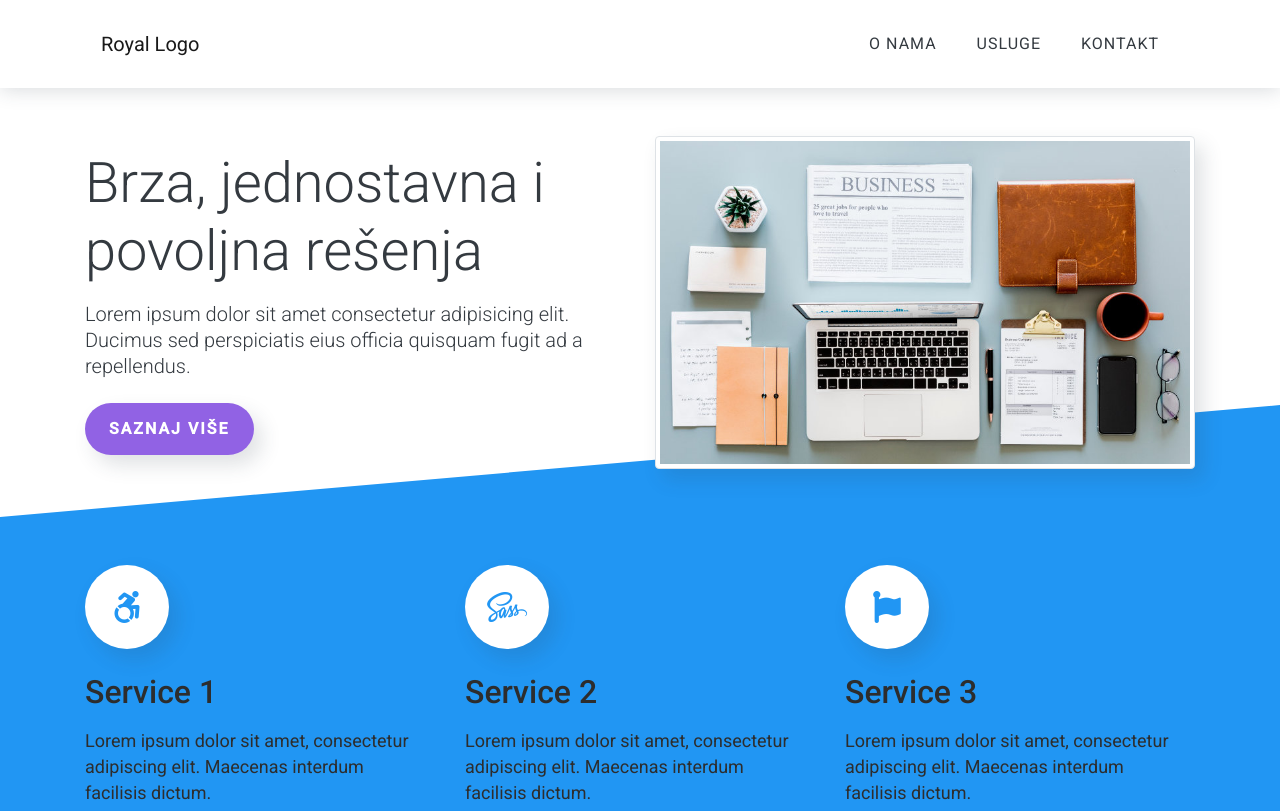
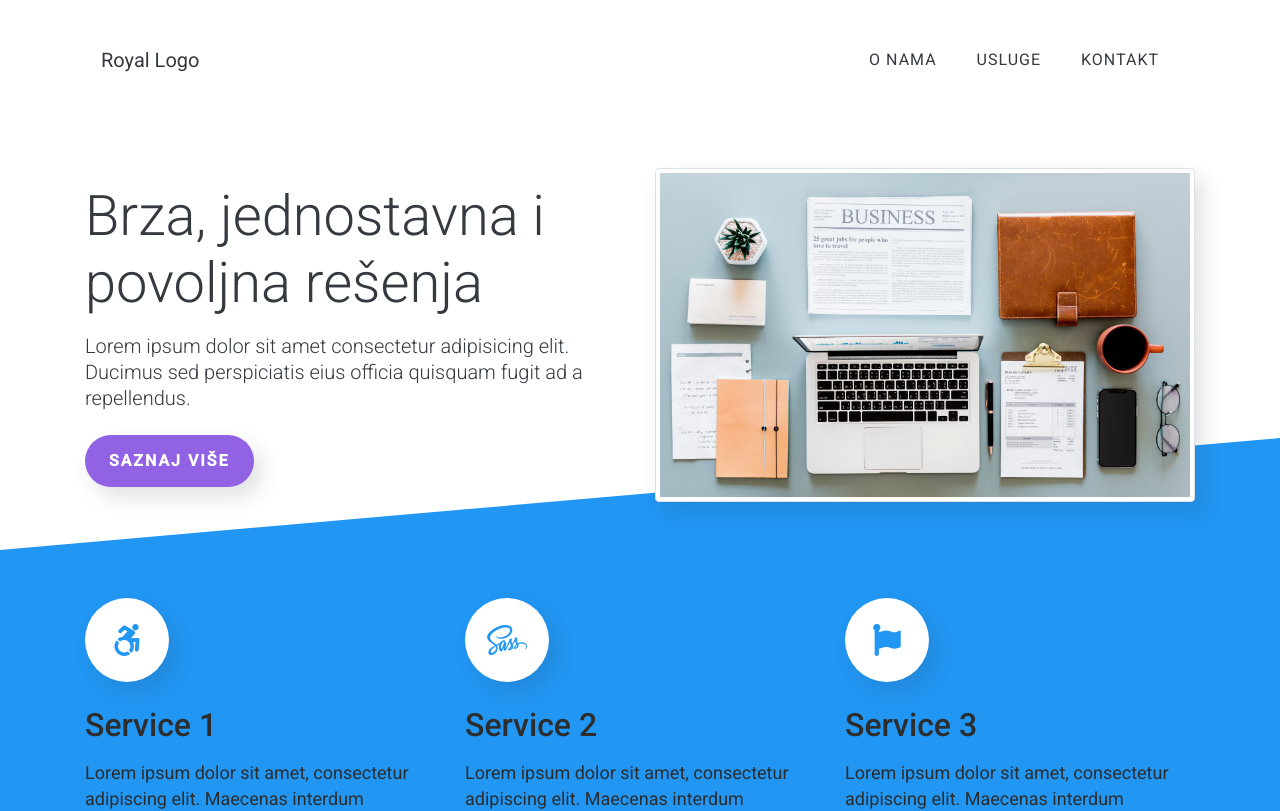
Before and after one commit to VladTzaru/Royal, a Vue app: page / in a window 1280 px wide. Shown: the top 811 px of the page. Built offline with nearby package versions, Linux system fonts and the light colour scheme.

Commit message:
add sticky-nav

```diff
--- a/src/components/base/navigation/MainNavigation.vue
+++ b/src/components/base/navigation/MainNavigation.vue
@@ -1,13 +1,17 @@
 <template>
   <header>
     <div class="container">
-      <nav class="navbar navbar-expand-lg navbar-light">
+      <div class="nav-wrapper">
+        <nav v-scroll="stickyNav" class="navbar navbar-expand-lg">
+
           <router-link to="/" tag="a" class="navbar-brand">Royal Logo</router-link>
-        <button @click="isToggled = !isToggled" class="navbar-toggler" type="button" aria-controls="mainNav" aria-expanded="false" aria-label="Toggle navigation">
+
+          <button @click="isToggled = !isToggled" class="navbar-toggler" type="button" aria-controls="mainNav"
+            aria-expanded="false" aria-label="Toggle navigation">
             <span class="navbar-toggler-icon"></span>
           </button>
 
-        <div class="collapse navbar-collapse justify-content-end" id="mainNav">
+          <div class="collapse navbar-collapse justify-content-end">
             <ul class="navbar-nav">
               <router-link to="/o-nama" active-class="active" tag="li" class="nav-item">
                 <a class="nav-link text-uppercase">O nama</a></router-link>
@@ -19,13 +23,13 @@
                 <a class="nav-link text-uppercase">Kontakt</a></router-link>
             </ul>
           </div>
+
         </nav>
+      </div> <!-- .nav-wrapper ends -->
+
     </div>
 
-    <SideNavigation
-      :show="isToggled"
-      @wasToggled="isToggled = $event"
-      @wasClicked="isToggled = $event"/>
+    <SideNavigation :show="isToggled" @wasToggled="isToggled = $event" @wasClicked="isToggled = $event" />
 
   </header>
 </template>
@@ -41,6 +45,15 @@ export default {
   },
   components: {
     SideNavigation
+  },
+  methods: {
+    stickyNav(evt, el) {
+      if (window.scrollY > 550) {
+        el.classList.add('navbar-sticky');
+      } else {
+        el.classList.remove('navbar-sticky');
+      }
+    }
   }
 }
 </script>
@@ -48,8 +61,10 @@ export default {
 <style lang="scss" scoped>
 @import '../../../assets/scss/settings';
 header {
-  box-shadow: $header-shadow;
   padding: 18px 0;
+}
+.navbar-expand-lg {
+  height: 84.44px;
 }
 .nav-link {
   letter-spacing: 1px;
@@ -62,4 +77,30 @@ header {
     color: $secondary-light !important;
   }
 }
+.nav-wrapper {
+  width: 100%;
+  height: 84.44px;
+}
+
+.navbar-sticky {
+  position: fixed;
+  background-color: #fff;
+  box-shadow: $header-shadow;
+  animation: ease-in-top 300ms ease-in;
+  transition: $transition-primary;
+  width: 100%;
+  z-index: 1000;
+  top: 0;
+  left: 0;
+  transform: translate3d(0, 0, 0);
+}
+
+@keyframes ease-in-top {
+  from {
+    transform: translateY(-84.44px);
+  }
+  to {
+    transform: translateY(0);
+  }
+}
 </style>
--- a/src/main.js
+++ b/src/main.js
@@ -3,6 +3,19 @@ import App from './App.vue'
 import router from './router'
 import Meta from 'vue-meta'
 
+// DIRECTIVES
+Vue.directive('scroll', {
+  inserted (el, binding) {
+    let f = evt => {
+      if (binding.value(evt, el)) {
+        window.removeEventListener('scroll', f)
+      }
+    }
+    window.addEventListener('scroll', f)
+  }
+});
+
+// META SETUP
 Vue.use(Meta, {
   keyName: 'metaInfo', // the component option name that vue-meta looks for meta info on.
   attribute: 'data-vue-meta', // the attribute name vue-meta adds to the tags it observes
@@ -12,6 +25,7 @@ Vue.use(Meta, {
 
 Vue.config.productionTip = false
 
+// INSTANCE
 new Vue({
   router,
   render: h => h(App),
```
Lines whose indentation alone changed are shown as unchanged.
